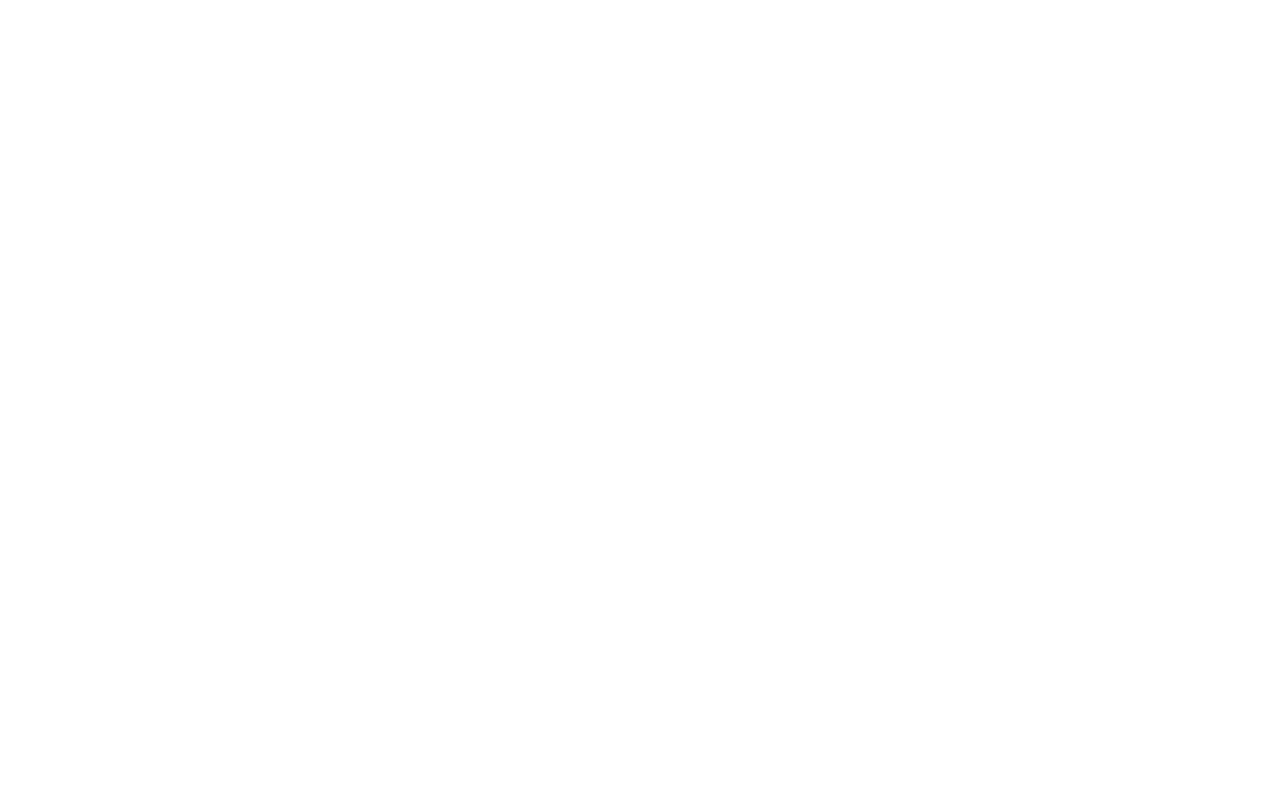
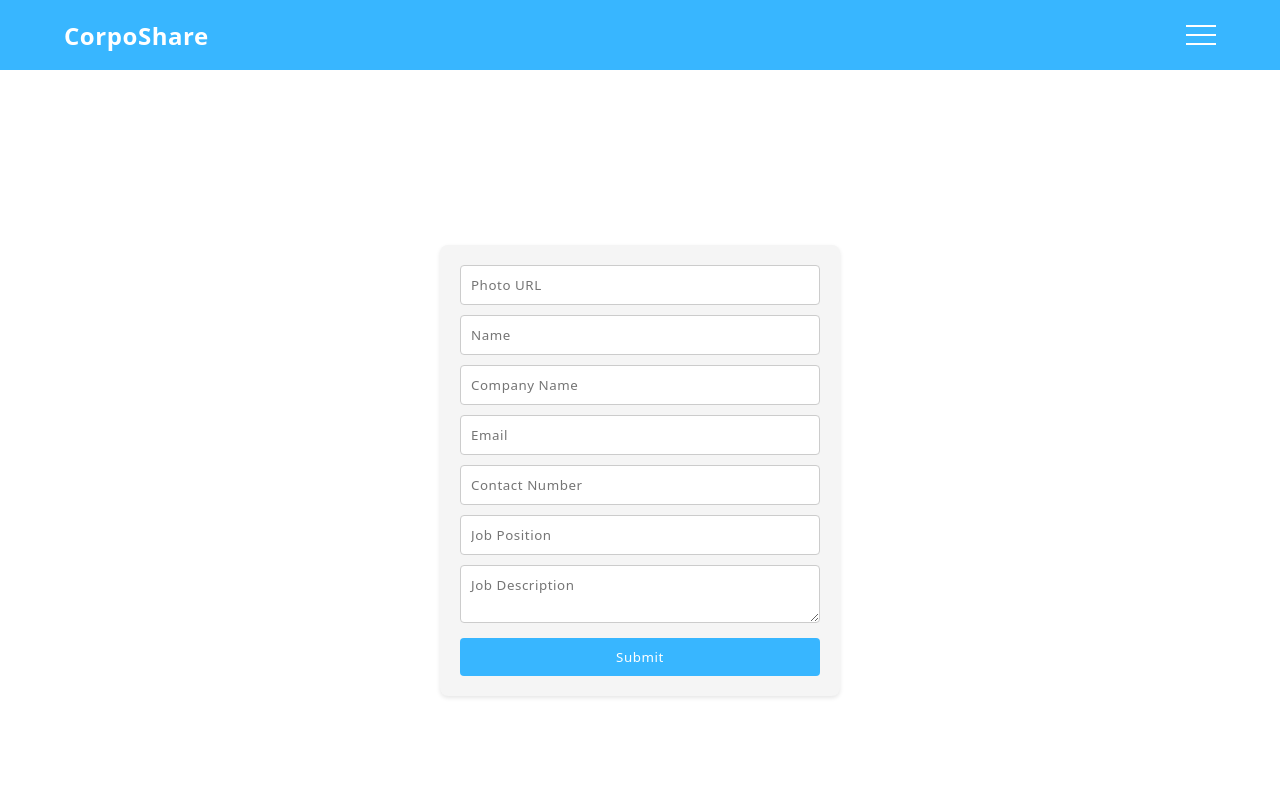
Before and after one commit to MisraSwarup45/corposhare-old, a React (Create React App) app: page /post-project in a window 1280 px wide. Before the commit this address had no page. Shown: the top 800 px of the page. Built offline with nearby package versions, Linux system fonts and the light colour scheme.

Commit message:
updated the post company page

```diff
--- a/src/App.js
+++ b/src/App.js
@@ -14,6 +14,7 @@
 import AddEmp from "./companyform/AddEmp.jsx"
 import LandingPage from './companyform/LandingPage';
 import ListProjects from './companyform/ListProjects';
+import PostProject from './companyform/PostProject';
 
 function App() {
   return (
@@ -26,6 +27,7 @@
           <Route exact path='/company-register' element={<Companyform />}> </Route>
           <Route exact path='/admin-dashBoard' element={<DashBoard />}></Route>
           <Route exact path='/list-projects' element={<ListProjects />}></Route>
+          <Route exact path='/post-project' element={<PostProject />}></Route>
           <Route exact path='/company_get' element={<CompanyGet />}></Route>
           <Route exact path='/company_post' element={<CompanyPost />}></Route>
           <Route exact path='/company_single' element={<GetSingleCompany />}></Route>
--- a/src/companyform/CompanyForm.scss
+++ b/src/companyform/CompanyForm.scss
@@ -1,8 +1,8 @@
 .main-company-form {
-  height: 100vh;
+  // height: 100vh;
   width: 100%;
   padding: 1.5vh;
-  font-family: gilroy-custom;
+  // font-family: gilroy-custom;
 
   & .company-from-wrapper {
     height: 100%;
--- a/src/companyform/CompnayFrom.jsx
+++ b/src/companyform/CompnayFrom.jsx
@@ -89,10 +89,6 @@
           </div>
 
           <div className="company-from-beta">
-            <div className="from-beta-heading">
-              <span>Sign Up</span>
-              <div>Have an Account ? Login</div>
-            </div>
 
             <form onSubmit={sending}>
               <div className="from-beta-name">
--- /dev/null
+++ b/src/companyform/PostProject.jsx
@@ -0,0 +1,98 @@
+import React, { useState } from 'react';
+import axios from 'axios';
+import Navbar from './Navbar';
+import Footer from './Footer';
+import './PostProjects.scss';
+
+const PostProject = () => {
+    const [formData, setFormData] = useState({
+        photo: '',
+        name: '',
+        companyName: '',
+        mailId: '',
+        contactNumber: '',
+        jobPosition: '',
+        jobDescription: '',
+    });
+
+    const handleChange = (e) => {
+        setFormData({ ...formData, [e.target.name]: e.target.value });
+    };
+
+    const handleSubmit = (e) => {
+        e.preventDefault();
+
+        // Send POST request with form data
+        axios.post('https://example.com/submit', formData)
+            .then((response) => {
+                console.log(response.data);
+
+                // Handle success or display a success message
+            })
+            .catch((error) => {
+                console.error(error);
+                // Handle error or display an error message
+            });
+    };
+    return (
+        <div>
+            <Navbar />
+            <div className="form-container">
+                <form onSubmit={handleSubmit} className="form">
+                    <input
+                        type="text"
+                        name="photo"
+                        placeholder="Photo URL"
+                        value={formData.photo}
+                        onChange={handleChange}
+                    />
+                    <input
+                        type="text"
+                        name="name"
+                        placeholder="Name"
+                        value={formData.name}
+                        onChange={handleChange}
+                    />
+                    <input
+                        type="text"
+                        name="companyName"
+                        placeholder="Company Name"
+                        value={formData.companyName}
+                        onChange={handleChange}
+                    />
+                    <input
+                        type="email"
+                        name="mailId"
+                        placeholder="Email"
+                        value={formData.mailId}
+                        onChange={handleChange}
+                    />
+                    <input
+                        type="text"
+                        name="contactNumber"
+                        placeholder="Contact Number"
+                        value={formData.contactNumber}
+                        onChange={handleChange}
+                    />
+                    <input
+                        type="text"
+                        name="jobPosition"
+                        placeholder="Job Position"
+                        value={formData.jobPosition}
+                        onChange={handleChange}
+                    />
+                    <textarea
+                        name="jobDescription"
+                        placeholder="Job Description"
+                        value={formData.jobDescription}
+                        onChange={handleChange}
+                    ></textarea>
+                    <button type="submit">Submit</button>
+                </form>
+            </div>
+            <Footer />
+        </div>
+    )
+}
+
+export default PostProject;
--- /dev/null
+++ b/src/companyform/PostProjects.scss
@@ -0,0 +1,44 @@
+.form-container {
+    display: flex;
+    justify-content: center;
+    align-items: center;
+    height: 100vh;
+  }
+
+  .form {
+    max-width: 400px;
+    width: 100%;
+    padding: 20px;
+    background-color: #f5f5f5;
+    border-radius: 8px;
+    box-shadow: 0 2px 4px rgba(0, 0, 0, 0.1);
+
+    input,
+    textarea {
+      width: 100%;
+      padding: 10px;
+      margin-bottom: 10px;
+      border: 1px solid #ccc;
+      border-radius: 4px;
+    }
+
+    button {
+      width: 100%;
+      padding: 10px;
+      background-color: #38B6FF;
+      color: #fff;
+      border: none;
+      border-radius: 4px;
+      cursor: pointer;
+      transition: background-color 0.3s ease;
+
+      &:hover {
+        background-color: #0056b3;
+      }
+    }
+
+    @media (max-width: 768px) {
+      max-width: 100%;
+      margin: 0 20px;
+    }
+  }
```
